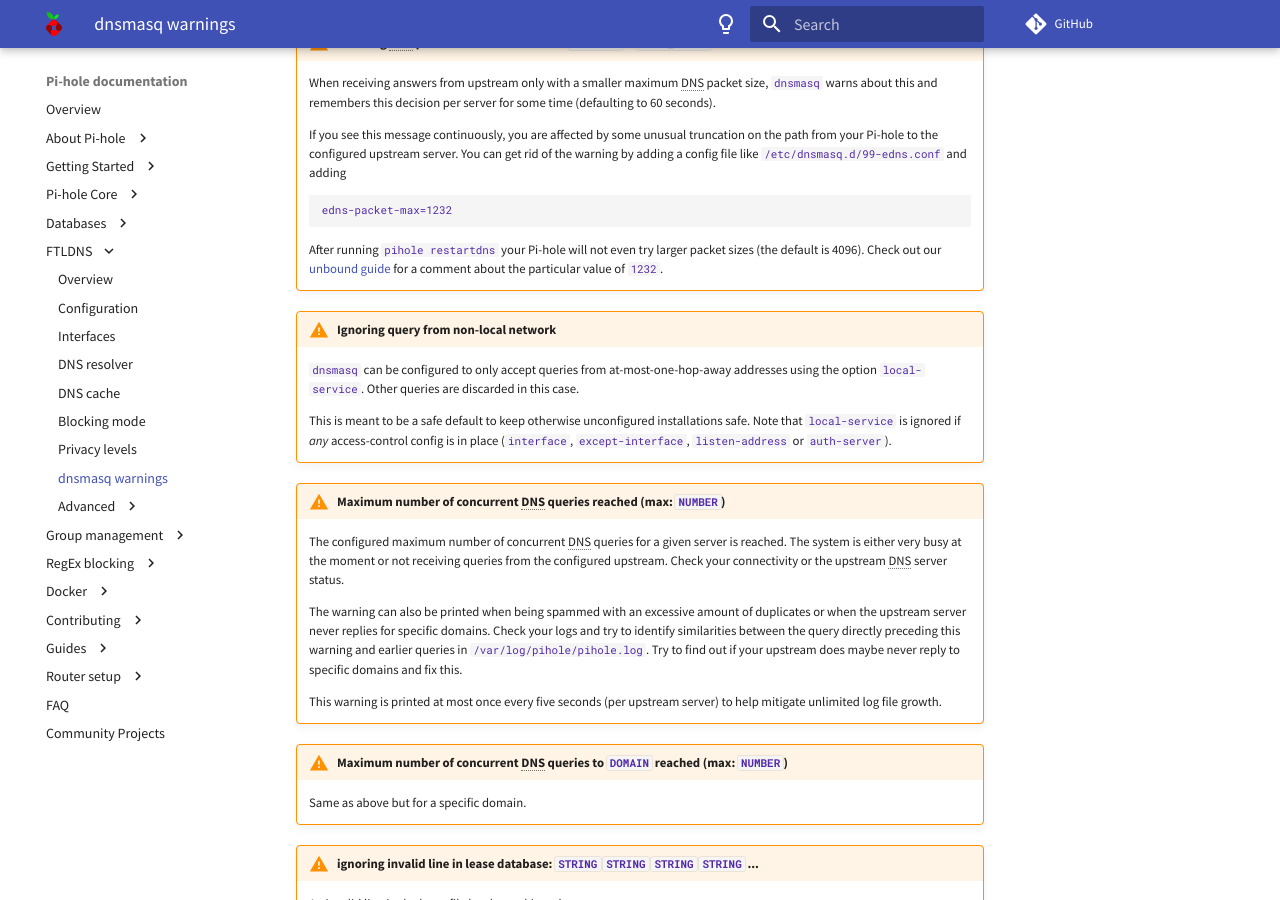
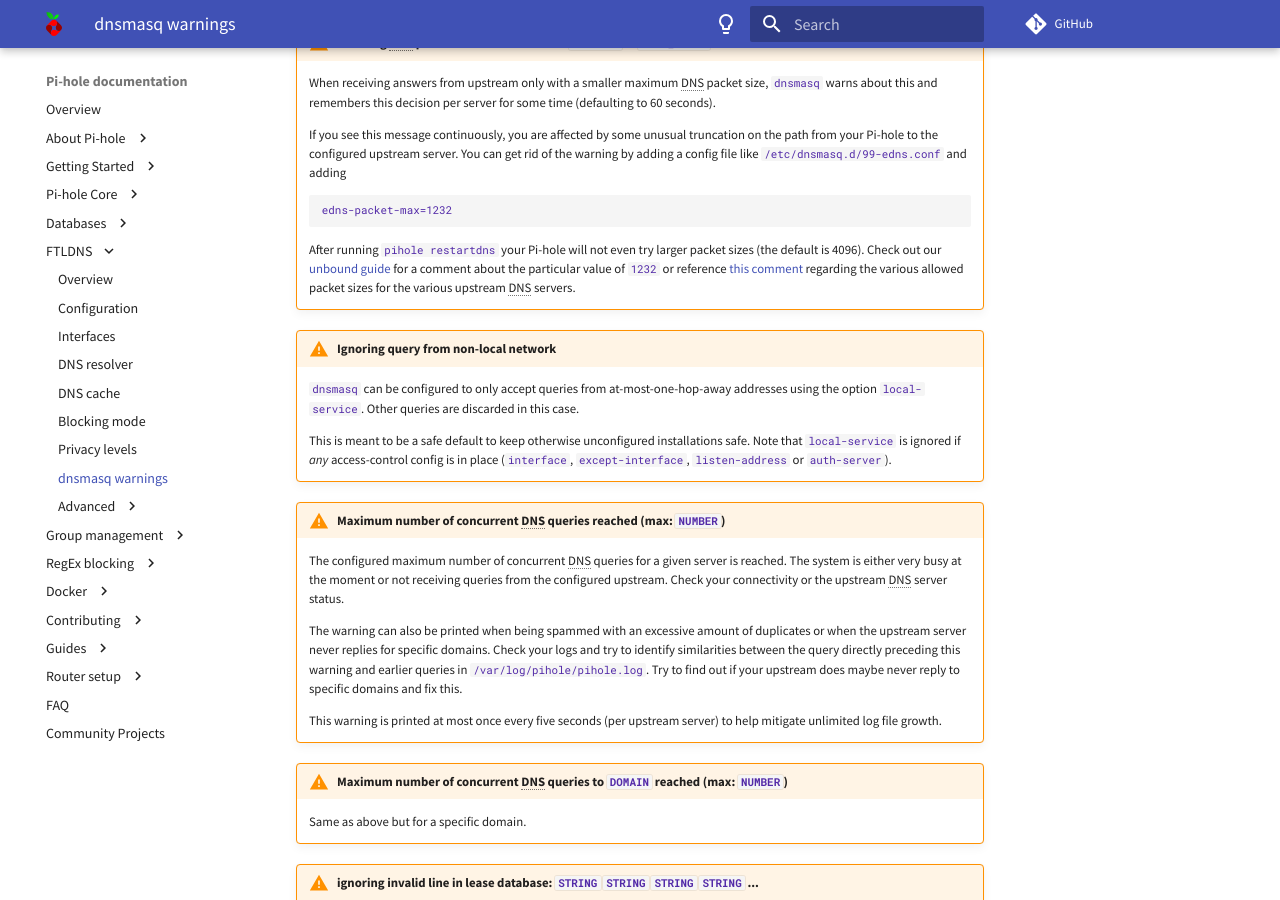
Before and after one commit to pi-hole/docs, an MkDocs documentation site: the page built from docs/ftldns/dnsmasq_warn.md, in a window 1280 px wide and 900 px high, scrolled down 3624 px. Built offline with MkDocs 1.6.1 and Material for MkDocs 9.7.7, drawn with Linux system fonts in a browser that asks for light colours; comment, search, counter and statistics services are not loaded.

Commit message:
Update dnsmasq_warn.md
add a link to more info on allowed packet sizes. allows pi-hole users to configure packet max size according to the individual upstream DNS service's max allowable packet size.

Signed-off-by: benbrookshire <42323694+benbrookshire@users.noreply.github.com>

````diff
--- a/docs/ftldns/dnsmasq_warn.md
+++ b/docs/ftldns/dnsmasq_warn.md
@@ -133,7 +133,7 @@ Warnings commonly seen in `dnsmasq`'s log file (`/var/log/pihole/pihole.log`) an
     edns-packet-max=1232
     ```
 
-    After running `pihole restartdns` your Pi-hole will not even try larger packet sizes (the default is 4096). Check out our [unbound guide](../guides/dns/unbound.md) for a comment about the particular value of `1232`.
+    After running `pihole restartdns` your Pi-hole will not even try larger packet sizes (the default is 4096). Check out our [unbound guide](../guides/dns/unbound.md) for a comment about the particular value of `1232` or reference [this comment](https://discourse.pi-hole.net/t/dnsmasq-warn-reducing-dns-packet-size/51803/31) regarding the various allowed packet sizes for the various upstream DNS servers.
 
 !!! warning "Ignoring query from non-local network"
 
````
